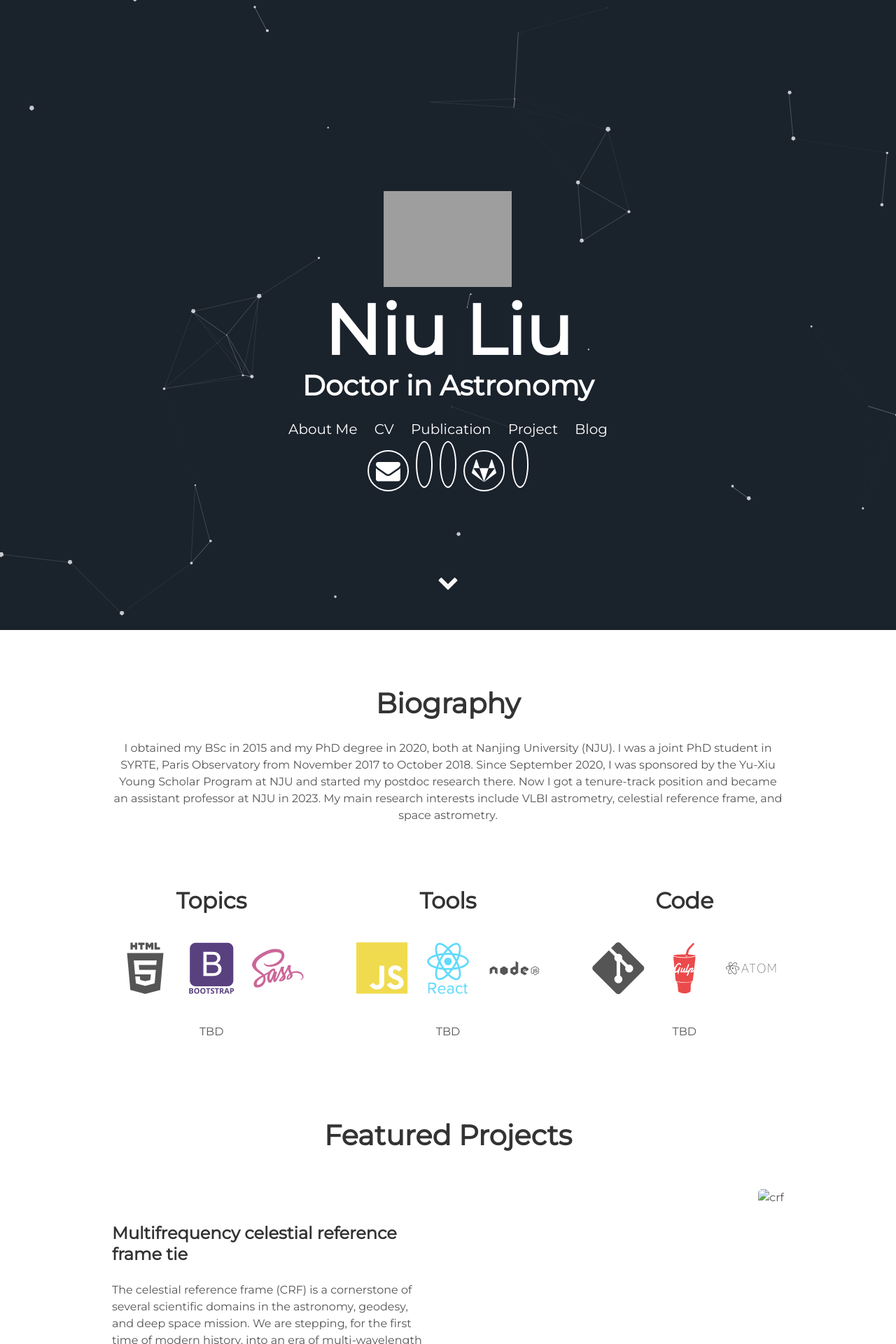
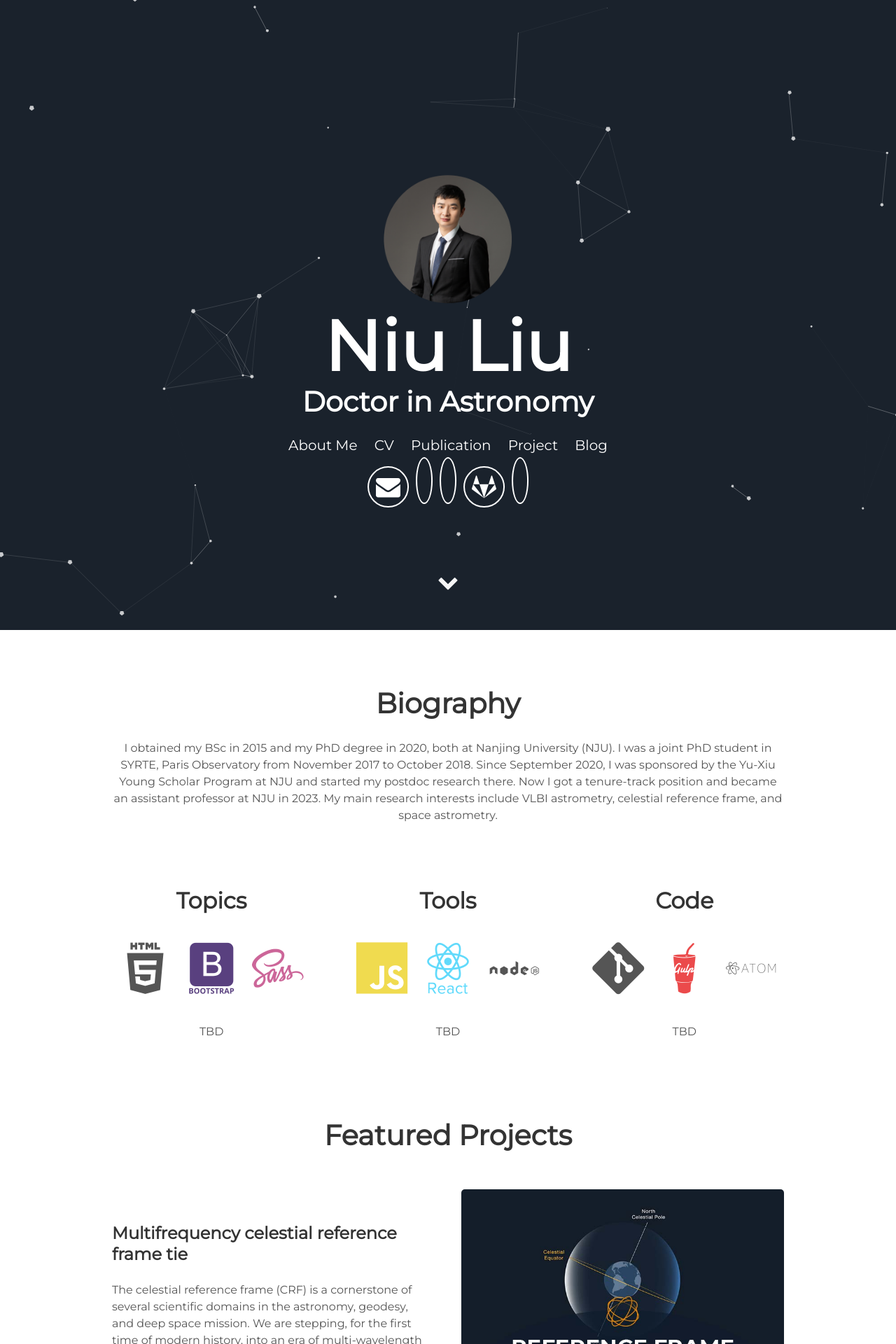
Before and after one commit to Niu-Liu/Niu-Liu.github.io, a Jekyll site: the page built from index.html, in a window 1280 px wide. Shown: the top 1920 px of the page at 70% size. Built offline with Jekyll 4.4.1, drawn with Linux system fonts in a browser that asks for light colours.

Commit message:
Add Headshot

```diff
--- a/_config.yml
+++ b/_config.yml
@@ -19,7 +19,7 @@ user_description: |
   My main research interests include VLBI astrometry, celestial reference frame,
   and space astrometry.
 user_title: "Doctor in Astronomy"
-avatar: "HeadShot2.png"
+avatar: "HeadShot.png"
 
 # # ----------------- Copied from academic -----------------
 # teaser                   :  # filename of teaser fallback teaser image placed in /images/, .e.g. "500x300.png"
```
Also changed, not shown: assets/img/1226+023.u.stacked.icn.gif (added), assets/img/Headshot.PNG (added), assets/img/igs_reference.jpeg (added).
